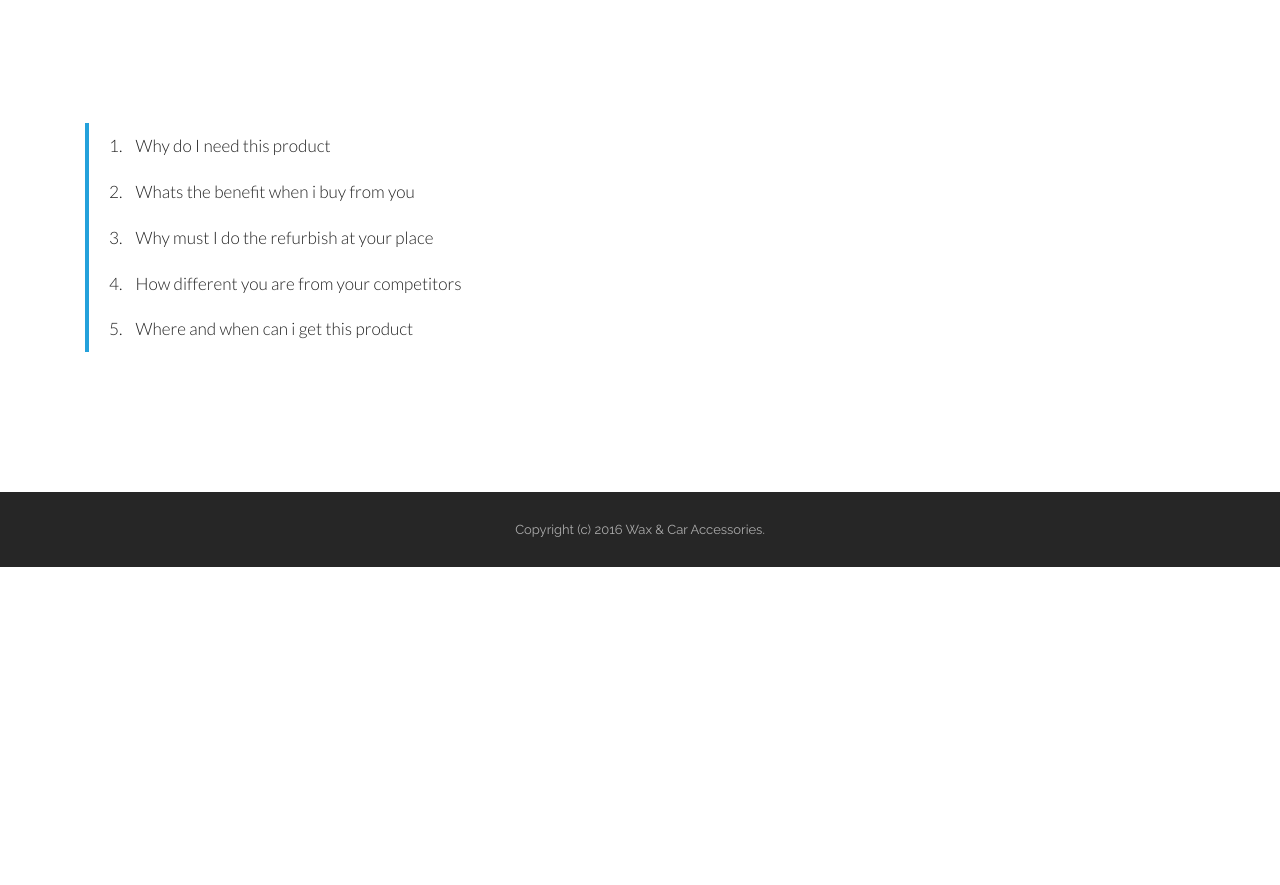
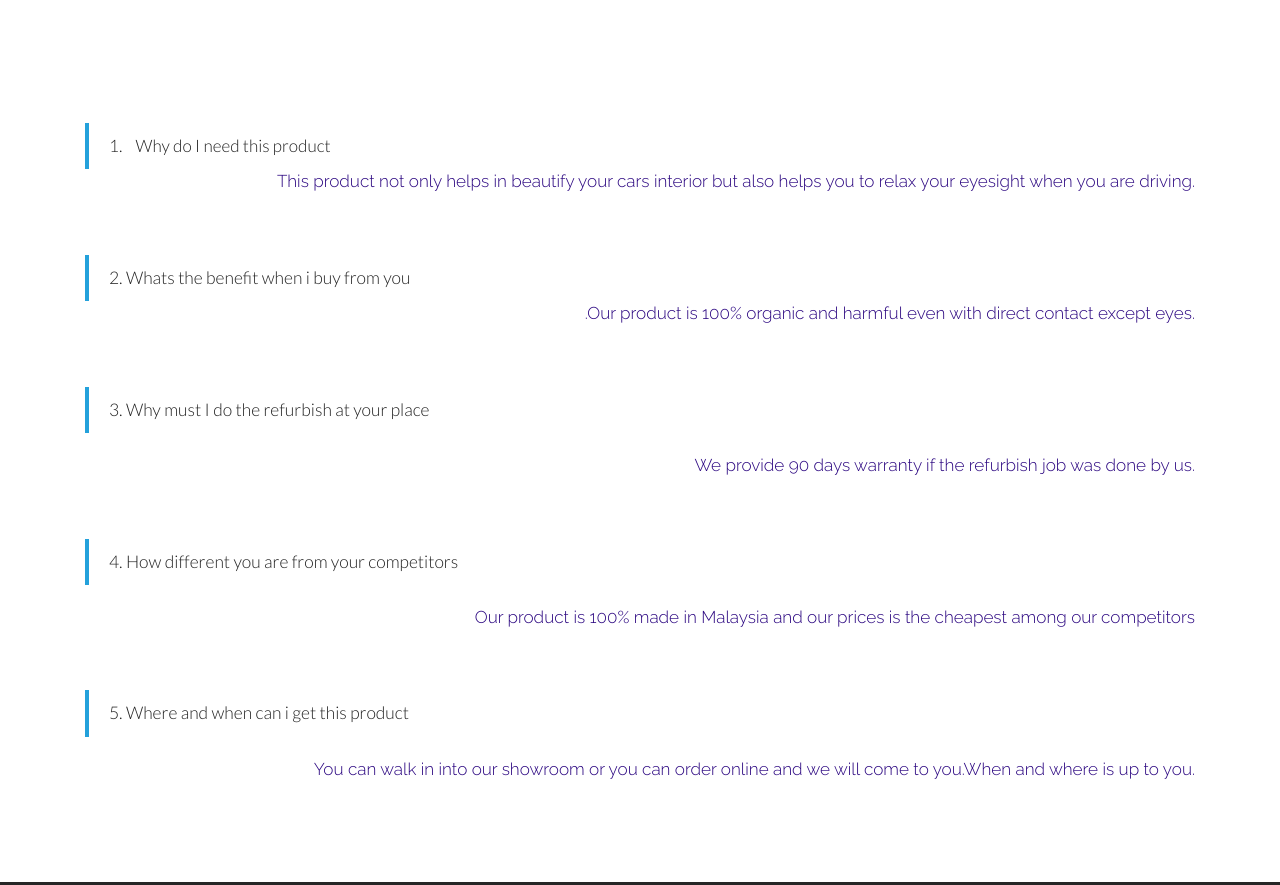
Before and after one commit to waxandcaraccessories/WaxAndCarAccessories, a plain HTML site: page faq.html in a window 1280 px wide. Shown: the part 360-1245 px from the top of the page. Before the commit the page ends 927 px from the top, so only its background shows below. Drawn offline with Linux system fonts and the light colour scheme.

Commit message:
create github pages

```diff
--- a/assets/mobirise/css/mbr-additional.css
+++ b/assets/mobirise/css/mbr-additional.css
@@ -728,6 +728,26 @@ h6,
 #content2-1g BLOCKQUOTE {
   text-align: left;
 }
+#content1-1h P {
+  text-align: right;
+  color: #2b0680;
+}
+#content1-1j P {
+  text-align: right;
+  color: #2b0680;
+}
+#content1-1l P {
+  text-align: right;
+  color: #2b0680;
+}
+#content1-1n P {
+  color: #2b0680;
+  text-align: right;
+}
+#content1-1p P {
+  color: #2b0680;
+  text-align: right;
+}
 #menu-z .hide-buttons .nav-btn {
   display: none !important;
 }
--- a/faq.html
+++ b/faq.html
@@ -57,7 +57,7 @@
 
 </section>
 
-<section class="engine"><a rel="external" href="https://mobirise.com">simple mobile site maker software</a></section><section class="mbr-section article mbr-parallax-background mbr-after-navbar" id="msg-box8-s" style="background-image: url(assets/images/banner-5-2000x483-9.jpg); padding-top: 120px; padding-bottom: 120px;">
+<section class="engine"><a rel="external" href="https://mobirise.com">best bootstrap website builder software</a></section><section class="mbr-section article mbr-parallax-background mbr-after-navbar" id="msg-box8-s" style="background-image: url(assets/images/banner-5-2000x483-9.jpg); padding-top: 120px; padding-bottom: 120px;">
 
     <div class="mbr-overlay" style="opacity: 0.5; background-color: rgb(34, 34, 34);">
     </div>
@@ -73,11 +73,101 @@
 
 </section>
 
-<section class="mbr-section article mbr-section__container" id="content2-1g" style="background-color: rgb(255, 255, 255); padding-top: 140px; padding-bottom: 140px;">
+<section class="mbr-section article mbr-section__container" id="content2-1g" style="background-color: rgb(255, 255, 255); padding-top: 140px; padding-bottom: 0px;">
 
     <div class="container">
         <div class="row">
-            <div class="col-xs-12 lead"><blockquote><p>1.&nbsp;&nbsp;&nbsp;&nbsp;Why do I need this product</p></blockquote><blockquote><p>2.&nbsp;&nbsp;&nbsp;&nbsp;Whats the benefit when i buy from you</p></blockquote><blockquote><p>3.&nbsp;&nbsp;&nbsp;&nbsp;Why must I do the refurbish at your place</p></blockquote><blockquote><p>4.&nbsp;&nbsp;&nbsp;&nbsp;How different you are from your competitors</p></blockquote><blockquote><p>5.&nbsp;&nbsp;&nbsp;&nbsp;Where and when can i get this product</p></blockquote></div>
+            <div class="col-xs-12 lead"><blockquote><p>1.&nbsp;&nbsp;&nbsp;&nbsp;Why do I need this product</p></blockquote></div>
+        </div>
+    </div>
+
+</section>
+
+<section class="mbr-section article mbr-section__container" id="content1-1h" style="background-color: rgb(255, 255, 255); padding-top: 0px; padding-bottom: 20px;">
+
+    <div class="container">
+        <div class="row">
+            <div class="col-xs-12 lead"><p>This product not only helps in beautify your cars interior but also helps you to relax your eyesight when you are driving.</p></div>
+        </div>
+    </div>
+
+</section>
+
+<section class="mbr-section article mbr-section__container" id="content2-1i" style="background-color: rgb(255, 255, 255); padding-top: 40px; padding-bottom: 0px;">
+
+    <div class="container">
+        <div class="row">
+            <div class="col-xs-12 lead"><blockquote>2.    Whats the benefit when i buy from you</blockquote></div>
+        </div>
+    </div>
+
+</section>
+
+<section class="mbr-section article mbr-section__container" id="content1-1j" style="background-color: rgb(255, 255, 255); padding-top: 0px; padding-bottom: 20px;">
+
+    <div class="container">
+        <div class="row">
+            <div class="col-xs-12 lead"><p>.Our product is 100% organic and harmful even with direct contact except eyes.</p></div>
+        </div>
+    </div>
+
+</section>
+
+<section class="mbr-section article mbr-section__container" id="content2-1k" style="background-color: rgb(255, 255, 255); padding-top: 40px; padding-bottom: 20px;">
+
+    <div class="container">
+        <div class="row">
+            <div class="col-xs-12 lead"><blockquote>3.    Why must I do the refurbish at your place</blockquote></div>
+        </div>
+    </div>
+
+</section>
+
+<section class="mbr-section article mbr-section__container" id="content1-1l" style="background-color: rgb(255, 255, 255); padding-top: 0px; padding-bottom: 20px;">
+
+    <div class="container">
+        <div class="row">
+            <div class="col-xs-12 lead"><p>We provide 90 days warranty if the refurbish job was done by us.</p></div>
+        </div>
+    </div>
+
+</section>
+
+<section class="mbr-section article mbr-section__container" id="content2-1m" style="background-color: rgb(255, 255, 255); padding-top: 40px; padding-bottom: 20px;">
+
+    <div class="container">
+        <div class="row">
+            <div class="col-xs-12 lead"><blockquote>4.    How different you are from your competitors</blockquote></div>
+        </div>
+    </div>
+
+</section>
+
+<section class="mbr-section article mbr-section__container" id="content1-1n" style="background-color: rgb(255, 255, 255); padding-top: 0px; padding-bottom: 20px;">
+
+    <div class="container">
+        <div class="row">
+            <div class="col-xs-12 lead"><p>Our product is 100% made in Malaysia and our prices is the cheapest among our competitors</p></div>
+        </div>
+    </div>
+
+</section>
+
+<section class="mbr-section article mbr-section__container" id="content2-1o" style="background-color: rgb(255, 255, 255); padding-top: 40px; padding-bottom: 20px;">
+
+    <div class="container">
+        <div class="row">
+            <div class="col-xs-12 lead"><blockquote>5.    Where and when can i get this product</blockquote></div>
+        </div>
+    </div>
+
+</section>
+
+<section class="mbr-section article mbr-section__container" id="content1-1p" style="background-color: rgb(255, 255, 255); padding-top: 0px; padding-bottom: 100px;">
+
+    <div class="container">
+        <div class="row">
+            <div class="col-xs-12 lead"><p>You can walk in into our showroom or you can order online and we will come to you.When and where is up to you.</p></div>
         </div>
     </div>
 
```
Also changed, not shown: aboutus.html (+1 -1 lines), accessories.html (+1 -1 lines), contactus.html (+2 -2 lines), index.html (+1 -1 lines), wax.html (+1 -1 lines), 1 other file.
